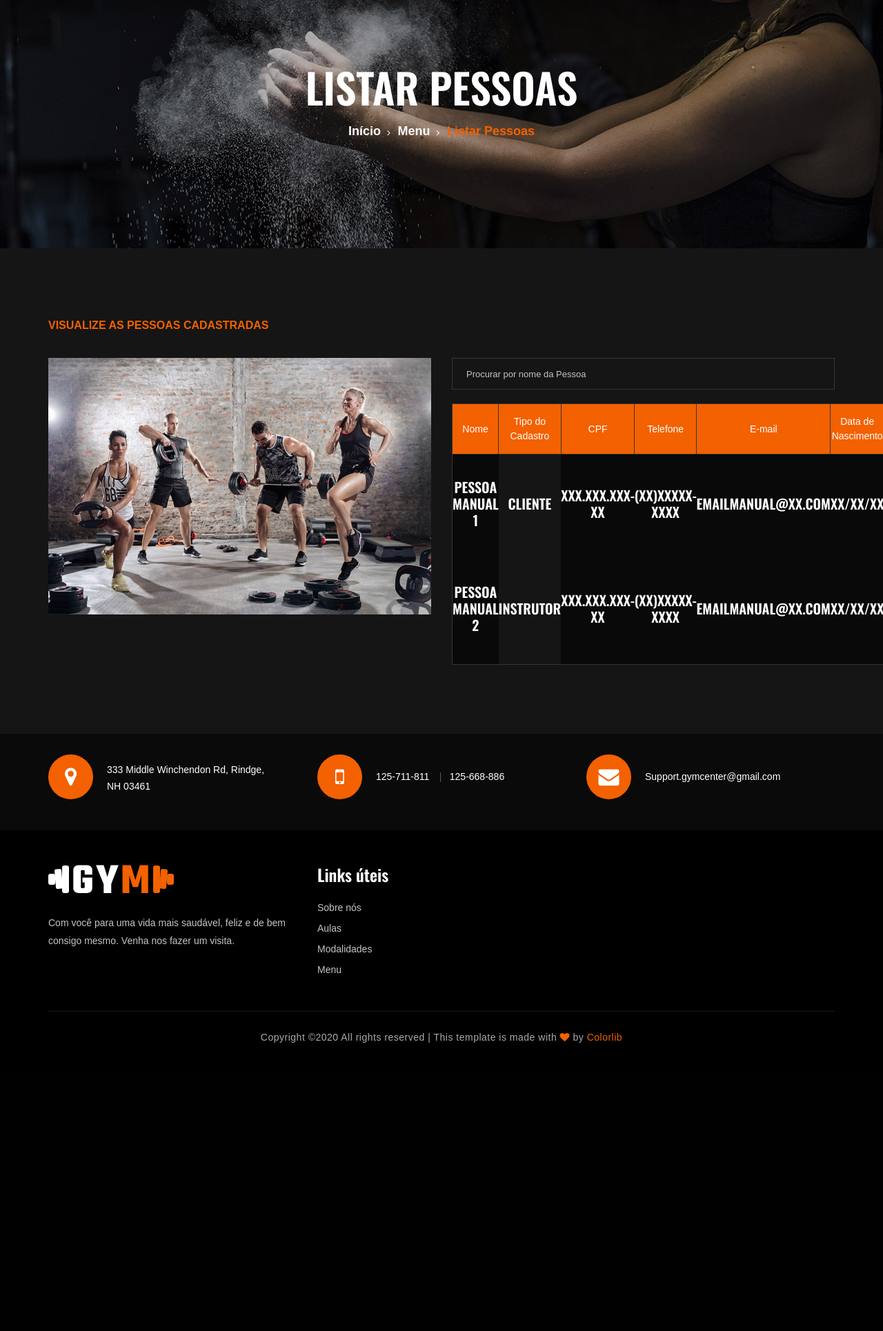
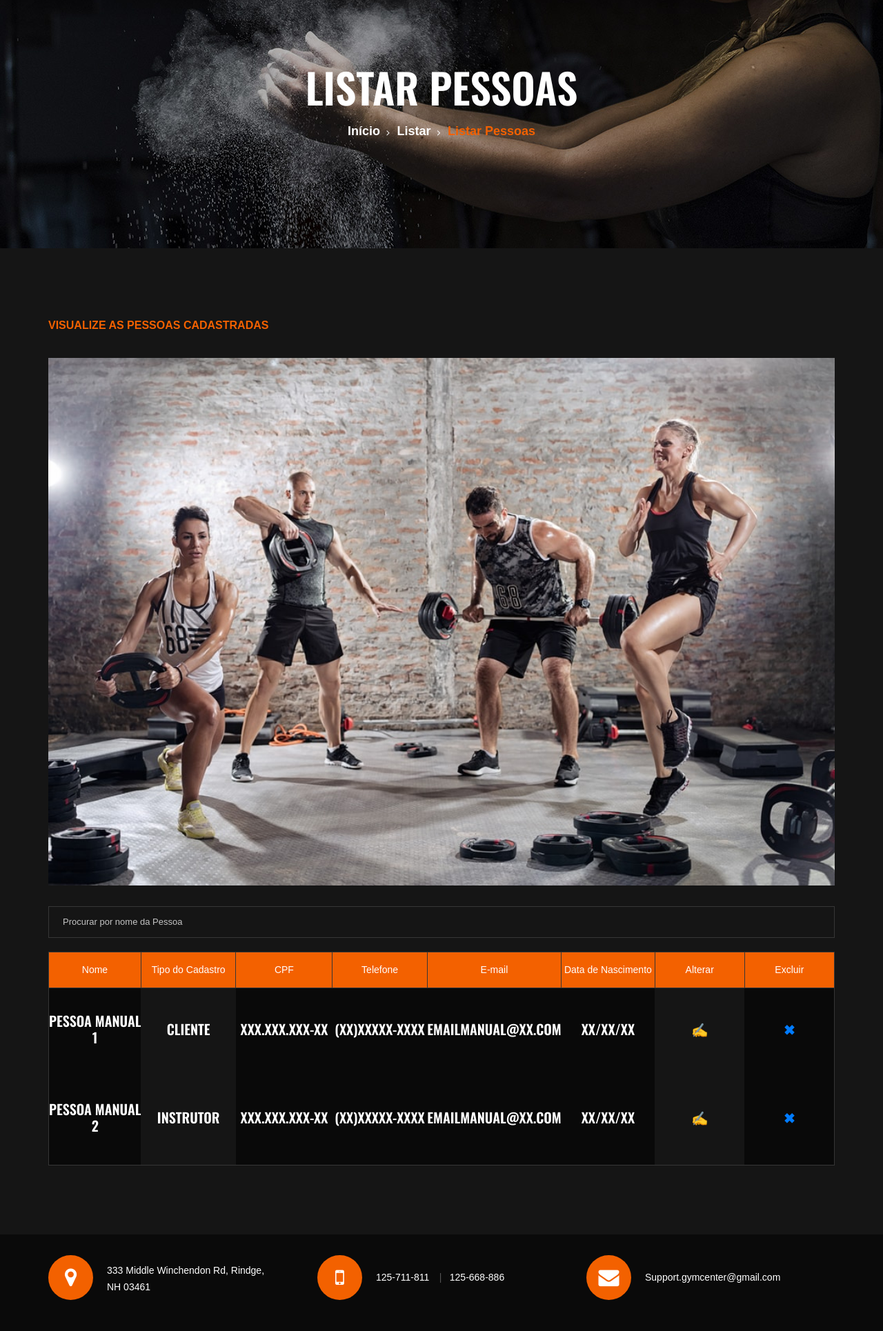
Before and after one commit to eredangt/Engenharia-de-Software---Site---GymLife, a PHP site: page /listarpessoas.php in a window 1280 px wide; the page is wider, and only the part inside the window is pictured. Shown: the part 140-2070 px from the top of that part at 69% size. Before the commit the page ends 1652 px from the top of that part, so only its background shows below. Run offline with PHP 8.4, Linux system fonts and the light colour scheme; the visitor is signed in with stand-in values (Sample User, id 1); some web fonts are replaced.

Commit message:
Arrumado as imagens no listar e menu

```diff
--- a/gymlife/listarequipamentos.php
+++ b/gymlife/listarequipamentos.php
@@ -212,7 +212,7 @@
                         <h2>LISTAR EQUIPAMENTOS</h2>
                         <div class="bt-option">
                             <a href="./index.php">Início</a>
-                            <a href="./menu.php">Menu</a>
+                            <a href="./listar.php">Listar</a>
                             <span>Listar Equipamentos</span>
                         </div>
                     </div>
@@ -229,7 +229,7 @@
 						<span>Visualize os equipamentos cadastrados</span>
 					</div>
             <div class="row">
-				<div class="col-lg-6 col-md-6">
+				<div class="col-lg-12 col-md-12">
                     <div class="class-item">
                         <div class="ci-pic">
                             <img src="img/clients.jpg" alt="">
@@ -237,7 +237,7 @@
                     </div>
                 </div>
 
-                <div class="col-lg-6">
+                <div class="col-lg-12">
                     <div class="leave-comment">
                         <form action="#" method="post" name="frmLogin">
                             <input type="text" id="myInput" onkeyup="myFunction()" placeholder="Procurar por nome do Equipamento">
--- a/gymlife/listarpessoas.php
+++ b/gymlife/listarpessoas.php
@@ -212,7 +212,7 @@
                         <h2>LISTAR PESSOAS</h2>
                         <div class="bt-option">
                             <a href="./index.php">Início</a>
-                            <a href="./menu.php">Menu</a>
+                            <a href="./listar.php">Listar</a>
                             <span>Listar Pessoas</span>
                         </div>
                     </div>
@@ -229,7 +229,7 @@
 						<span>Visualize as pessoas cadastradas</span>
 					</div>
             <div class="row">
-				<div class="col-lg-6 col-md-6">
+				<div class="col-lg-12 col-md-12">
                     <div class="class-item">
                         <div class="ci-pic">
                             <img src="img/clients-4.jpg" alt="">
@@ -237,7 +237,7 @@
                     </div>
                 </div>
 
-                <div class="col-lg-6">
+                <div class="col-lg-12">
                     <div class="leave-comment">
                         <form action="#" method="post" name="frmLogin">
                             <input type="text" id="myInput" onkeyup="myFunction()" placeholder="Procurar por nome da Pessoa">
--- a/gymlife/listarplanos.php
+++ b/gymlife/listarplanos.php
@@ -212,7 +212,7 @@
                         <h2>LISTAR PLANOS</h2>
                         <div class="bt-option">
                             <a href="./index.php">Início</a>
-                            <a href="./menu.php">Menu</a>
+                            <a href="./listar.php">Listar</a>
                             <span>Listar Planos</span>
                         </div>
                     </div>
--- a/gymlife/listartreinos.php
+++ b/gymlife/listartreinos.php
@@ -212,7 +212,7 @@
                         <h2>LISTAR TREINOS</h2>
                         <div class="bt-option">
                             <a href="./index.php">Início</a>
-                            <a href="./menu.php">Menu</a>
+                            <a href="./listar.php">Listar</a>
                             <span>Listar Treinos</span>
                         </div>
                     </div>
@@ -229,7 +229,7 @@
 						<span>Visualize os treinos cadastrados</span>
 					</div>
             <div class="row">
-				<div class="col-lg-6 col-md-6">
+				<div class="col-lg-12 col-md-12">
                     <div class="class-item">
                         <div class="ci-pic">
                             <img src="img/clients-3.jpg" alt="">
@@ -237,7 +237,7 @@
                     </div>
                 </div>
 
-                <div class="col-lg-6">
+                <div class="col-lg-12">
                     <div class="leave-comment">
                         <form action="#" method="post" name="frmLogin">
                             <input type="text" id="myInput" onkeyup="myFunction()" placeholder="Procurar Treino pelo nome do Cliente">
```
